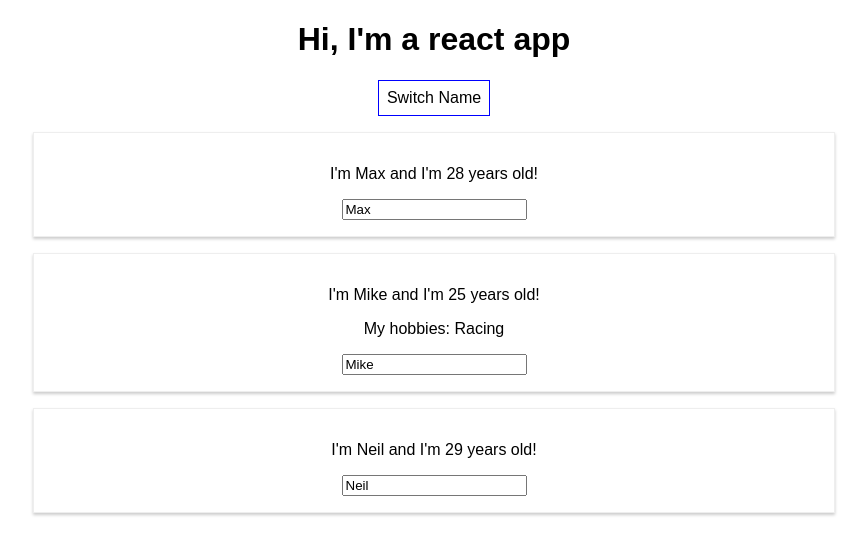
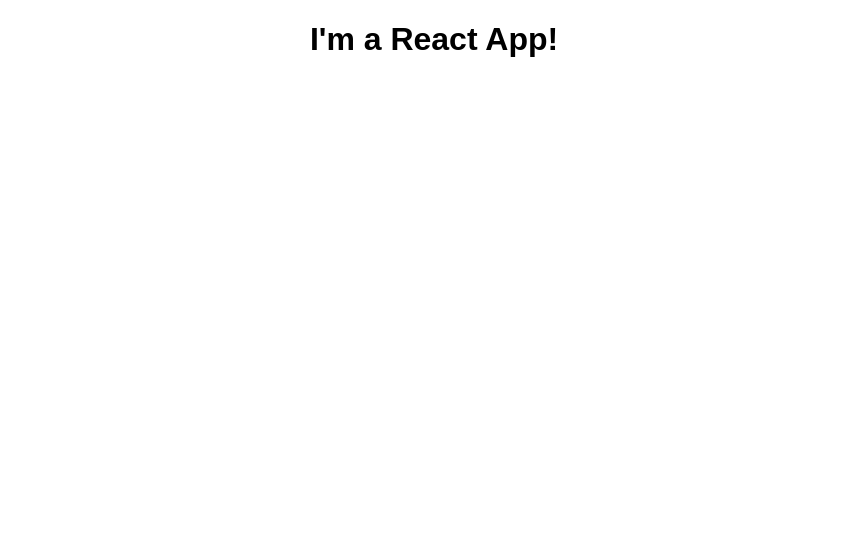
Before and after one commit to meghna-saxena/react-app, a React (Create React App) app in the folder Base Features/: page / in a window 1280 px wide. Shown: the top 554 px of the page, without its empty margins (206-1073 px from the left). Built offline with nearby package versions, Linux system fonts and the light colour scheme.

Commit message:
revising this section

```diff
--- a/Base Features/src/App.css
+++ b/Base Features/src/App.css
@@ -1,28 +1,3 @@
 .App {
   text-align: center;
 }
-
-.App-logo {
-  animation: App-logo-spin infinite 20s linear;
-  height: 80px;
-}
-
-.App-header {
-  background-color: #222;
-  height: 150px;
-  padding: 20px;
-  color: white;
-}
-
-.App-title {
-  font-size: 1.5em;
-}
-
-.App-intro {
-  font-size: large;
-}
-
-@keyframes App-logo-spin {
-  from { transform: rotate(0deg); }
-  to { transform: rotate(360deg); }
-}
--- a/Base Features/src/App.js
+++ b/Base Features/src/App.js
@@ -1,81 +1,11 @@
 import React, { Component } from 'react';
 import './App.css';
-import Person from './Person/Person';
 
 class App extends Component {
-  //New ES6+ enables to use state propert directly without enclosing it in constructor function
-  state = {
-    persons: [
-      { name:'Max', age:28 },
-      { name:'Mike', age:25 },
-      { name:'Neil', age:29 }
-    ]
-  }
-
-//Using arrow function to overcome the problem of 'this', which is called by event handler
-  switchNameHandler = (newName) => {
-    // console.log('Was clicked!');
-    //DON'T mutate/change state directly => this.state.persons[0].name = 'Shane';
-    //use setState method by Component object imported by react
-
-    this.setState({
-      persons: [
-        { name:newName, age:28 },
-        { name:'John', age:25 },
-        { name:'Karl', age:29 }
-      ]
-    })
-  }
-
-  nameChangeHandler = (event) => {
-    this.setState({
-      persons: [
-        { name:'Max', age:28 },
-        { name:event.target.value, age:25 },
-        { name:'Karl', age:29 }
-      ]
-    })
-  }
-
   render() {
-    const style = {
-      backgroundColor: 'white',
-      font: 'inherit',
-      border: '1px solid blue',
-      padding: '8px',
-      cursor: 'pointer'
-    }
-
     return (
       <div className="App">
-        <h1>Hi, I'm a react app</h1>
-        <button
-        style={style}
-        onClick={() => this.switchNameHandler('Shane')}>Switch Name</button>
-        {/* Dont pass parenthesis at the end of handler,otherwise it will immediately get rendered
-        when this portion gets mount on DOM. Instead we just need a to pass a reference. */}
-
-        {/* Even though parenthesis is used after handler's name, but this wont get executed immediately. */}
-        {/* Instead it's a anonymous func. which gets executed on a click */}
-
-        {/* Although a convenient syntax, but can be INEFFECIENT.
-        React can rerender certain things. */}
-        <Person
-        name={this.state.persons[0].name}
-        age={this.state.persons[0].age} />
-
-        <Person
-        name={this.state.persons[1].name}
-        age={this.state.persons[1].age}
-        //passing method references as props between components
-        //MOST EFFECIENT WAY TO PASS DATA IS BY BINDING `this` to the specific function of this class
-        click={this.switchNameHandler.bind(this, 'Max')}
-        changed={this.nameChangeHandler}>
-        My hobbies: Racing</Person>
-
-        <Person
-        name={this.state.persons[2].name}
-        age={this.state.persons[2].age} />
+        <h1>I'm a React App!</h1>
       </div>
     );
   }
--- a/Base Features/src/Person/Person.css
+++ /dev/null
@@ -1,8 +0,0 @@
-.Person {
-    width: 60%;
-    margin: 16px auto;
-    border: 1px solid #eee;
-    box-shadow: 0 2px 3px #ccc;
-    padding: 16px;
-    text-align: center;
-}
--- a/Base Features/src/Person/Person.js
+++ /dev/null
@@ -1,18 +0,0 @@
-import React from 'react';
-import './Person.css';
-
-//If we want to run some dynamic content as JS and not interpret as text, wrap it in {}
-//props is an object which gives access to all the properties/attributes passed to the component
-
-const person = (props) => {
-    return (
-        <div className="Person">
-            <p onClick={props.click}>I'm {props.name} and I'm {props.age} years old!</p>
-            <p>{props.children}</p>
-           {/* props.children refers to any element b/w opening and closing tag of component */}
-           <input type="text" onChange={props.changed} value={props.name}/>
-        </div>
-    );
-};
-
-export default person;
```
Also changed, not shown: 1 other file (tests, documents, lock files or other folders).
